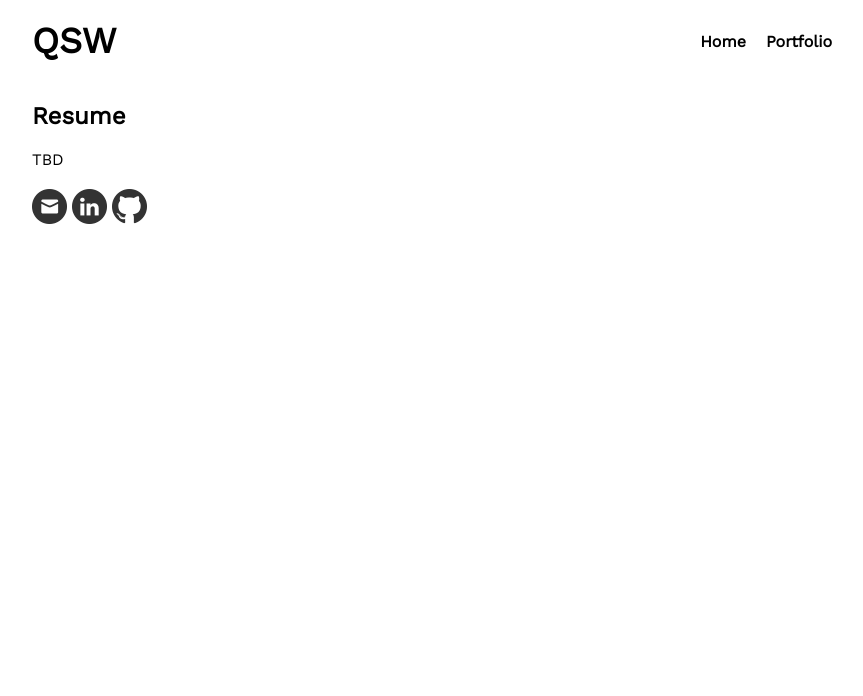
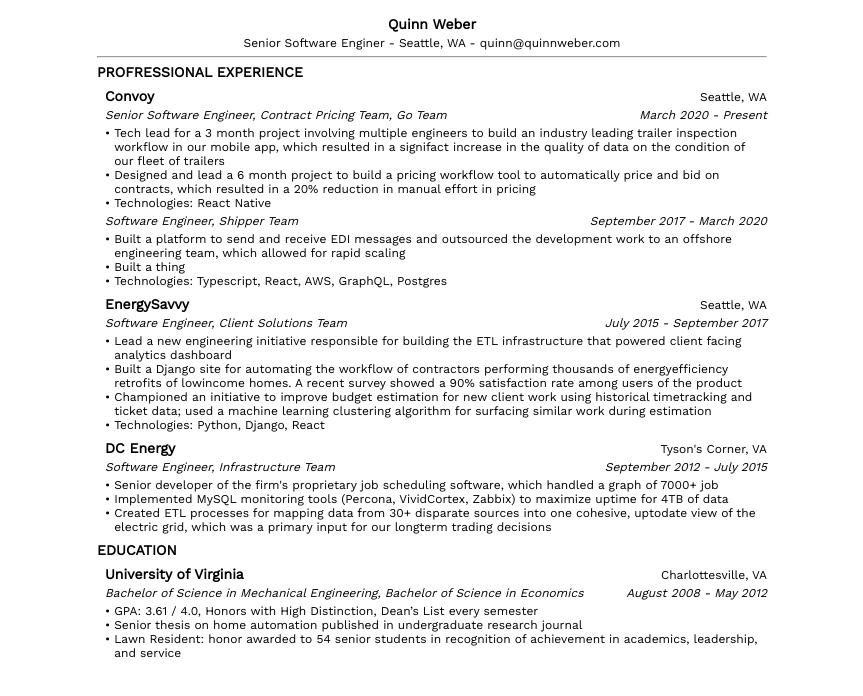
Before and after one commit to qsweber/personal-site, a React (Create React App) app: page /resume in a window 1280 px wide. Shown: the top 696 px of the page, without its empty margins (208-1071 px from the left). Built offline with nearby package versions, Linux system fonts and the light colour scheme.

Commit message:
Resume (#6)
* fill in resume

* changes

* update content

```diff
--- a/src/App.tsx
+++ b/src/App.tsx
@@ -11,9 +11,9 @@
       <Routes>
         <Route path="/" element={<Layout />}>
           <Route index element={<Home />} />
-          <Route path="resume" element={<Resume />} />
           <Route path="*" element={<NotFound />} />
         </Route>
+        <Route path="/resume" element={<Resume />} />
       </Routes>
     </div>
   );
--- /dev/null
+++ b/src/lib/resume.ts
@@ -0,0 +1,102 @@
+export interface Job {
+  company: string;
+  location: string;
+  roles: {
+    title: string;
+    dateRange: string;
+    accomplishments: string[];
+  }[];
+}
+
+export interface Resume {
+  sections: {
+    header: string;
+    items: Job[];
+  }[];
+}
+
+export const RESUME: Resume = {
+  sections: [
+    {
+      header: "PROFRESSIONAL EXPERIENCE",
+      items: [
+        {
+          company: "Convoy",
+          location: "Seattle, WA",
+          roles: [
+            {
+              dateRange: "March 2020 - Present",
+              title: "Senior Software Engineer, Contract Pricing Team, Go Team",
+              accomplishments: [
+                "Tech lead for a 3 month project involving multiple engineers to build an industry leading trailer inspection workflow in our mobile app, which resulted in a signifact increase in the quality of data on the condition of our fleet of trailers",
+                "Designed and lead a 6 month project to build a pricing workflow tool to automatically price and bid on contracts, which resulted in a 20% reduction in manual effort in pricing",
+                "Technologies: React Native",
+              ],
+            },
+            {
+              dateRange: "September 2017 - March 2020",
+              title: "Software Engineer, Shipper Team",
+              accomplishments: [
+                "Built a platform to send and receive EDI messages and outsourced the development work to an offshore engineering team, which allowed for rapid scaling",
+                "Built a thing",
+                "Technologies: Typescript, React, AWS, GraphQL, Postgres",
+              ],
+            },
+          ],
+        },
+        {
+          company: "EnergySavvy",
+          location: "Seattle, WA",
+          roles: [
+            {
+              title: "Software Engineer, Client Solutions Team",
+              dateRange: "July 2015 - September 2017",
+              accomplishments: [
+                "Lead a new engineering initiative responsible for building the ETL infrastructure that powered client facing analytics dashboard",
+                "Built a Django site for automating the workflow of contractors performing thousands of energy­efficiency retrofits of low­income homes. A recent survey showed a 90% satisfaction rate among users of the product",
+                "Championed an initiative to improve budget estimation for new client work using historical time­tracking and ticket data; used a machine learning clustering algorithm for surfacing similar work during estimation",
+                "Technologies: Python, Django, React",
+              ],
+            },
+          ],
+        },
+        {
+          company: "DC Energy",
+          location: "Tyson's Corner, VA",
+          roles: [
+            {
+              title: "Software Engineer, Infrastructure Team",
+              dateRange: "September 2012 - July 2015",
+              accomplishments: [
+                "Senior developer of the firm's proprietary job scheduling software, which handled a graph of 7000+ job",
+                "Implemented MySQL monitoring tools (Percona, VividCortex, Zabbix) to maximize uptime for 4TB of data",
+                "Created ETL processes for mapping data from 30+ disparate sources into one cohesive, up­to­date view of the electric grid, which was a primary input for our long­term trading decisions",
+              ],
+            },
+          ],
+        },
+      ],
+    },
+    {
+      header: "EDUCATION",
+      items: [
+        {
+          company: "University of Virginia",
+          location: "Charlottesville, VA",
+          roles: [
+            {
+              title:
+                "Bachelor of Science in Mechanical Engineering, Bachelor of Science in Economics",
+              dateRange: "August 2008 - May 2012",
+              accomplishments: [
+                "GPA: 3.61 / 4.0, Honors with High Distinction, Dean’s List every semester",
+                "Senior thesis on home automation published in undergraduate research journal",
+                "Lawn Resident: honor awarded to 54 senior students in recognition of achievement in academics, leadership, and service",
+              ],
+            },
+          ],
+        },
+      ],
+    },
+  ],
+};
--- a/src/pages/Resume.tsx
+++ b/src/pages/Resume.tsx
@@ -1,6 +1,109 @@
+import { RESUME } from "../lib/resume";
+import styled from "@emotion/styled";
+
+const SINGLE_SPACE = 4;
+
+const Container = styled.div(() => ({
+  paddingTop: SINGLE_SPACE * 4,
+  maxWidth: 670,
+  margin: "0 auto",
+  fontFamily: "Work Sans",
+  fontSize: "12px",
+}));
+
+const Line = styled.div(() => ({
+  display: "flex",
+  justifyContent: "space-between",
+  marginBottom: SINGLE_SPACE,
+}));
+
+const Header = styled.div(() => ({
+  fontWeight: "bold",
+  fontSize: "14px",
+}));
+
+const Section = styled.div(() => ({
+  marginTop: SINGLE_SPACE * 2,
+  marginLeft: SINGLE_SPACE * 2,
+}));
+
+const Location = styled.div(() => ({}));
+
+const Italicized = styled.div(() => ({
+  fontStyle: "italic",
+}));
+
+const Accomplishment = styled.div(() => ({
+  display: "flex",
+  flexDirection: "row",
+  justifyContent: "flex-start",
+}));
+
+/**
+ * Puts wrapped component on the bottom of the parent div
+ */
+const BottomWrapper = styled.div(() => ({
+  display: "flex",
+  flexDirection: "column",
+  justifyContent: "flex-end",
+}));
+
 export const Resume = () => (
-  <div>
-    <h2>Resume</h2>
-    <p>TBD</p>
-  </div>
+  <Container>
+    <Line style={{ justifyContent: "center" }}>
+      <Header>Quinn Weber</Header>
+    </Line>
+    <Line style={{ justifyContent: "center" }}>
+      Senior Software Enginer - Seattle, WA - quinn@quinnweber.com
+    </Line>
+    <hr />
+    {RESUME.sections.map((section, sectionIndex) => (
+      <div
+        style={{
+          marginBottom:
+            sectionIndex < RESUME.sections.length - 1 ? SINGLE_SPACE * 2 : 0,
+        }}
+      >
+        <Header>{section.header}</Header>
+        <Section>
+          {section.items.map((job, index) => (
+            <div
+              style={{
+                marginBottom:
+                  index < section.items.length - 1 ? SINGLE_SPACE * 2 : 0,
+              }}
+            >
+              <Line>
+                <Header>{job.company}</Header>
+                <BottomWrapper>
+                  <Location>{job.location}</Location>
+                </BottomWrapper>
+              </Line>
+              {job.roles.map((role, roleIndex) => (
+                <div
+                  style={{
+                    marginBottom:
+                      roleIndex < job.roles.length - 1 ? SINGLE_SPACE : 0,
+                  }}
+                >
+                  <Line>
+                    <Italicized>{role.title}</Italicized>
+                    <Italicized>{role.dateRange}</Italicized>
+                  </Line>
+                  <div>
+                    {role.accomplishments.map((accomplishment) => (
+                      <Accomplishment>
+                        <div style={{ paddingRight: SINGLE_SPACE }}>{"•"}</div>
+                        <div>{accomplishment}</div>
+                      </Accomplishment>
+                    ))}
+                  </div>
+                </div>
+              ))}
+            </div>
+          ))}
+        </Section>
+      </div>
+    ))}
+  </Container>
 );
```
